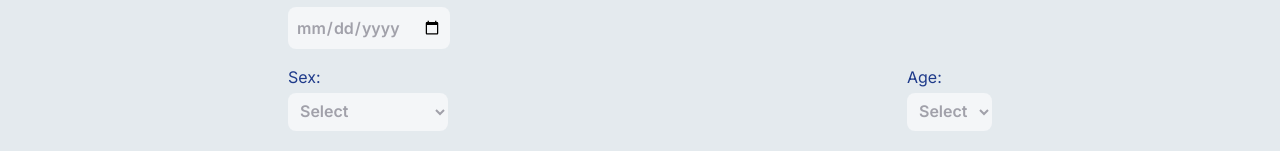
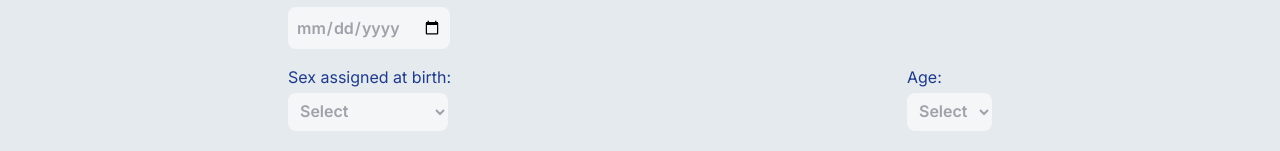
Before and after one commit to EmilyJarecki/TOP-Project, a Next.js app: page /symptoms2 in a window 1280 px wide. Shown: the part 168-319 px from the top of the page. Built offline with nearby package versions, Linux system fonts and the light colour scheme.

Commit message:
edit sex title and options in form to be more inclusive

```diff
--- a/src/components/FormSymptoms.jsx
+++ b/src/components/FormSymptoms.jsx
@@ -92,7 +92,7 @@ const FormSymptoms = () => {
     { value: "WY", label: "Wyoming" },
   ];
 
-  const sexOptions = ["Male", "Female"];
+  const sexOptions = ["Male", "Female", "Intersex", "Prefer not to disclose"];
 
   const ageOptions = Array.from({ length: 100 }, (_, index) => index + 1); // Generate age options from 1 to 100
 
@@ -228,7 +228,7 @@ const FormSymptoms = () => {
             <div className="flex justify-between mt-4">
               <div>
                 <label htmlFor="sex" className={classNames(commonLabel, "")}>
-                  Sex:
+                  Sex assigned at birth:
                 </label>
                 <Field
                   as="select"
```
